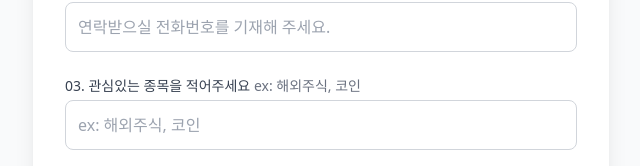
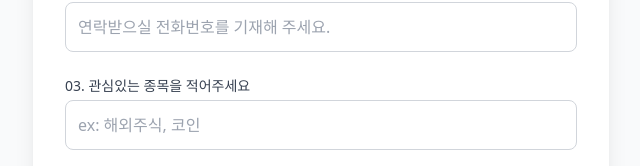
Before and after one commit to jamiejung/yl-investment, a plain HTML site: page apply.html in a window 1280 px wide. Shown: the part 514-680 px from the top of the page, without its empty margins (319-959 px from the left). Drawn offline with nearby package versions, Linux system fonts and the light colour scheme.

Commit message:
refactor: 관심 종목 라벨에서 예시 제거

```diff
--- a/apply.html
+++ b/apply.html
@@ -18,7 +18,7 @@
       <!-- 필수 hidden 필드 -->
       <input type="hidden" name="_captcha" value="false" />
 
-      <!-- 개인정보 동의 안내 -->
+      <!-- 개인정보 수집 및 이용동의 -->
       <div class="bg-green-50 border border-green-200 p-4 rounded-lg">
         <h2 class="font-medium text-gray-800 mb-2">개인정보 수집 및 이용동의</h2>
         <ul class="list-disc list-inside text-sm text-gray-700 space-y-1 mb-2">
@@ -55,7 +55,7 @@
       <!-- 관심 종목 입력 -->
       <div>
         <label for="interest" class="block text-sm font-medium text-gray-700">
-          03. 관심있는 종목을 적어주세요 <span class="text-gray-500">ex: 해외주식, 코인</span>
+          03. 관심있는 종목을 적어주세요
         </label>
         <input id="interest" name="interest" type="text"
                placeholder="ex: 해외주식, 코인"
```
